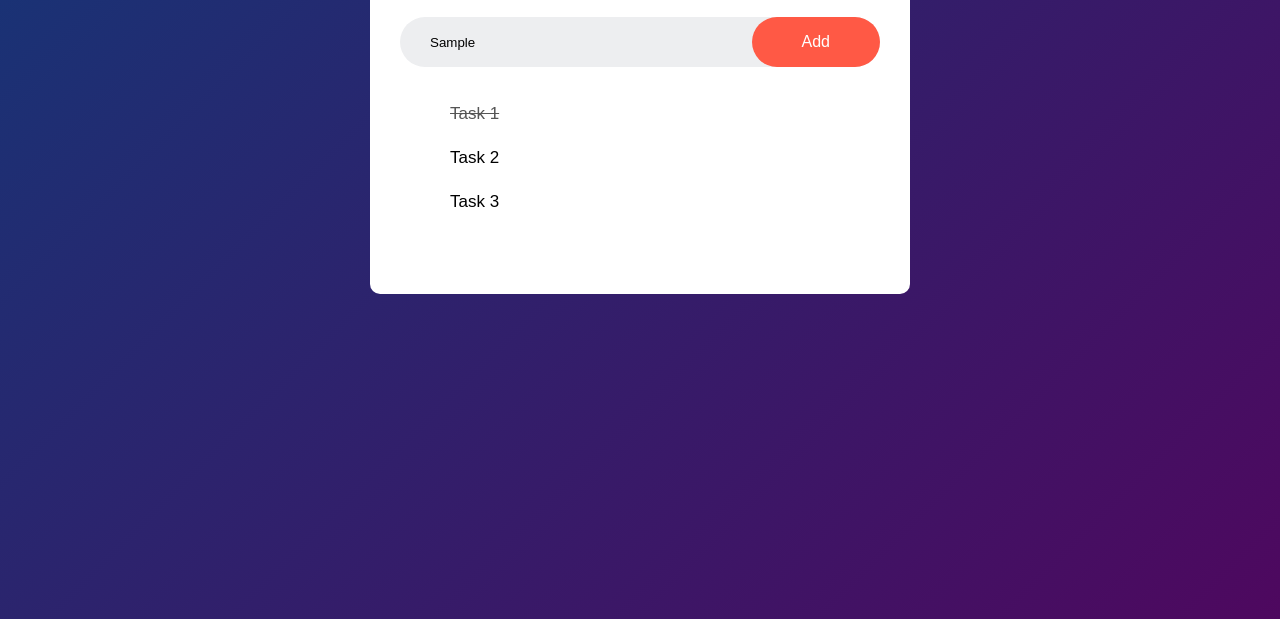
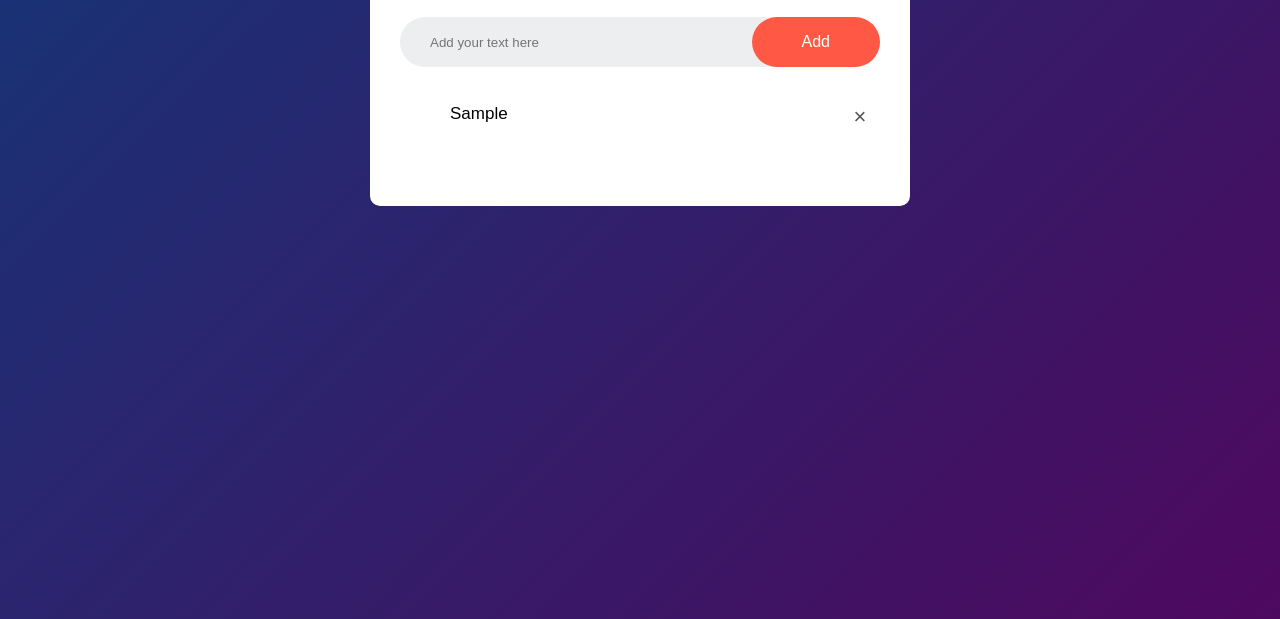
Before and after one commit to amannnn-10/To-do-list, a plain HTML site: page index.html in a window 1280 px wide. Both pictures are taken after typing "Sample" into the empty fields and a click on the button "Add". Shown: the part 181-800 px from the top of the page. Drawn offline with Linux system fonts and the light colour scheme.

Commit message:
Add files via upload

```diff
--- a/index.html
+++ b/index.html
@@ -12,14 +12,15 @@
                 <h2>To-do List <img src="images\icon.png"></h2>
                 <div class="row">
                     <input type="text" id="input-box" placeholder="Add your text here">
-                    <button>Add</button>
+                    <button onclick="addTask()">Add</button>
                 </div>
                 <ul id="container">
-                    <li class="checked">Task 1</li>
+                    <!-- <li class="checked">Task 1</li>
                     <li>Task 2</li>
-                    <li>Task 3</li>
+                    <li>Task 3</li> -->
                 </ul>
         </div>
     </div>
+<script src="script.js"></script>
 </body>
 </html>
--- a/script.js
+++ b/script.js
@@ -0,0 +1,41 @@
+const inputBox = document.getElementById("input-box");
+const listContainer = document.getElementById("container");
+
+function addTask() {
+  if (inputBox.value === "") {
+    alert("You must write something!");
+  } else {
+    let li = document.createElement("li");
+    li.innerHTML = inputBox.value;
+    listContainer.appendChild(li);
+    let span = document.createElement("span");
+    span.innerHTML = "\u00d7";
+    li.appendChild(span);
+  }
+  inputBox.value = "";
+  saveData();
+}
+
+listContainer.addEventListener(
+  "click",
+  function (e) {
+    if (e.target.tagName === "LI") {
+      e.target.classList.toggle("checked");
+      saveData();
+    } else if (e.target.tagName === "SPAN") {
+      e.target.parentElement.remove();
+      saveData();
+    }
+  },
+  false
+);
+
+function saveData() {
+  localStorage.setItem("data", listContainer.innerHTML);
+}
+
+function showTask() {
+  listContainer.innerHTML = localStorage.getItem("data");
+}
+
+showTask();
--- a/style.css
+++ b/style.css
@@ -83,3 +83,18 @@ ul li.checked{
 ul li.checked::before{
     background-image: url(images/checked.png);
 }
+ul li span{
+    position: absolute;
+    right: 0;
+    top: 5px;
+    width: 40px;
+    height: 40px;
+    font-size: 22px;
+    color: #555;
+    line-height: 40px;
+    text-align: center;
+    border-radius: 50%;
+}
+ul li span:hover{
+    background: #edeef0;
+}
```
